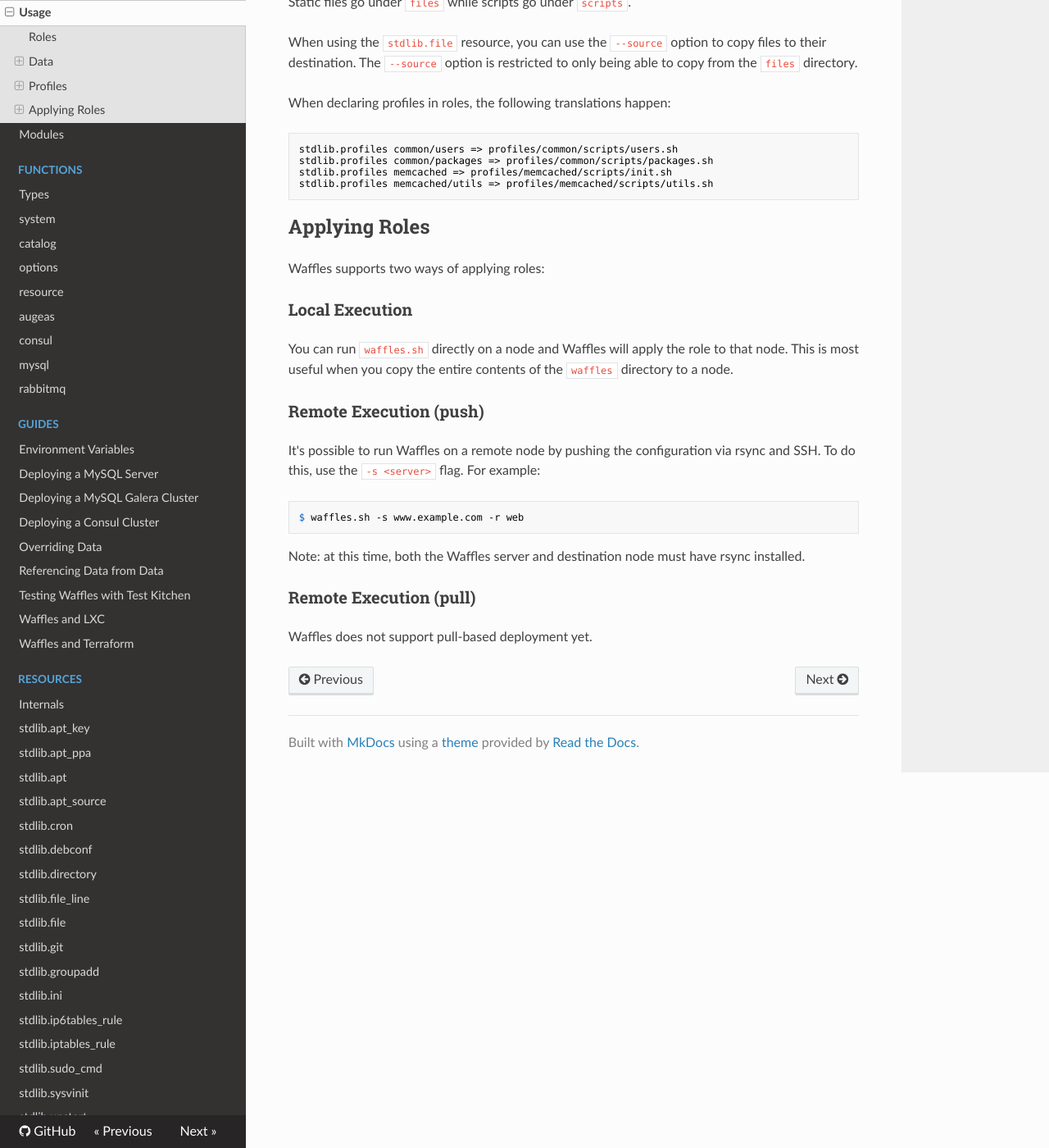
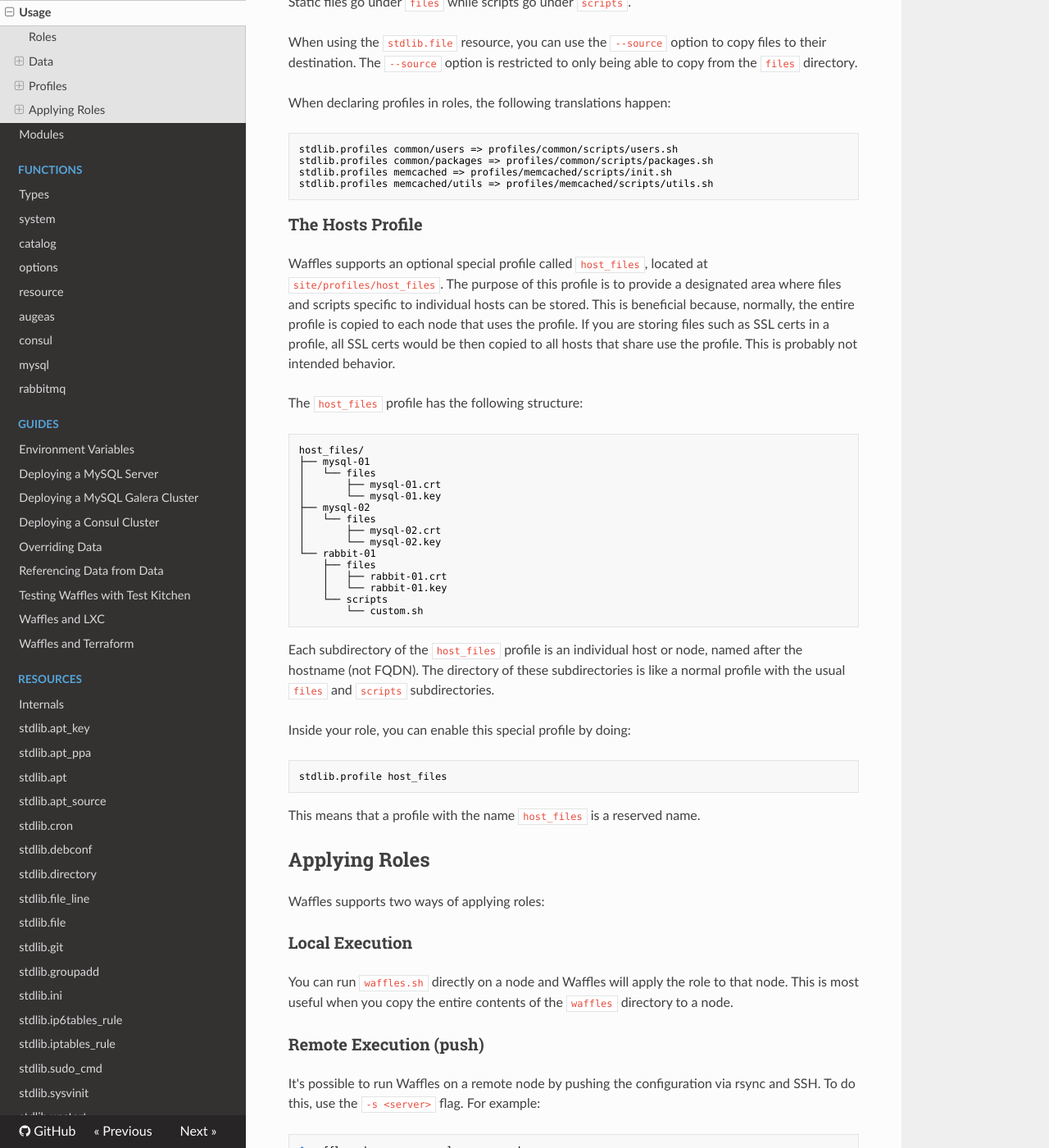
Before and after one commit to wffls/waffles, an MkDocs documentation site: the page built from docs/usage.md, in a window 1280 px wide and 1400 px high, scrolled down 3443 px. Shown: the whole window at 82% size. Built offline with MkDocs 1.6.1, drawn with Linux system fonts in a browser that asks for light colours; nearby versions of some CDN libraries; old or Windows-style settings are respelled for this version of MkDocs.

Commit message:
Creating host profile system

````diff
--- a/docs/usage.md
+++ b/docs/usage.md
@@ -160,6 +160,40 @@
 stdlib.profiles memcached/utils => profiles/memcached/scripts/utils.sh
 ```
 
+### The Hosts Profile
+
+Waffles supports an optional special profile called `host_files`, located at `site/profiles/host_files`. The purpose of this profile is to provide a designated area where files and scripts specific to individual hosts can be stored. This is beneficial because, normally, the entire profile is copied to each node that uses the profile. If you are storing files such as SSL certs in a profile, all SSL certs would be then copied to all hosts that share use the profile. This is probably not intended behavior.
+
+The `host_files` profile has the following structure:
+
+```shell
+host_files/
+├── mysql-01
+│   └── files
+│       ├── mysql-01.crt
+│       └── mysql-01.key
+├── mysql-02
+│   └── files
+│       ├── mysql-02.crt
+│       └── mysql-02.key
+└── rabbit-01
+    ├── files
+    │   ├── rabbit-01.crt
+    │   └── rabbit-01.key
+    └── scripts
+        └── custom.sh
+```
+
+Each subdirectory of the `host_files` profile is an individual host or node, named after the hostname (not FQDN). The directory of these subdirectories is like a normal profile with the usual `files` and `scripts` subdirectories.
+
+Inside your role, you can enable this special profile by doing:
+
+```shell
+stdlib.profile host_files
+```
+
+This means that a profile with the name `host_files` is a reserved name.
+
 ## Applying Roles
 
 Waffles supports two ways of applying roles:
````
